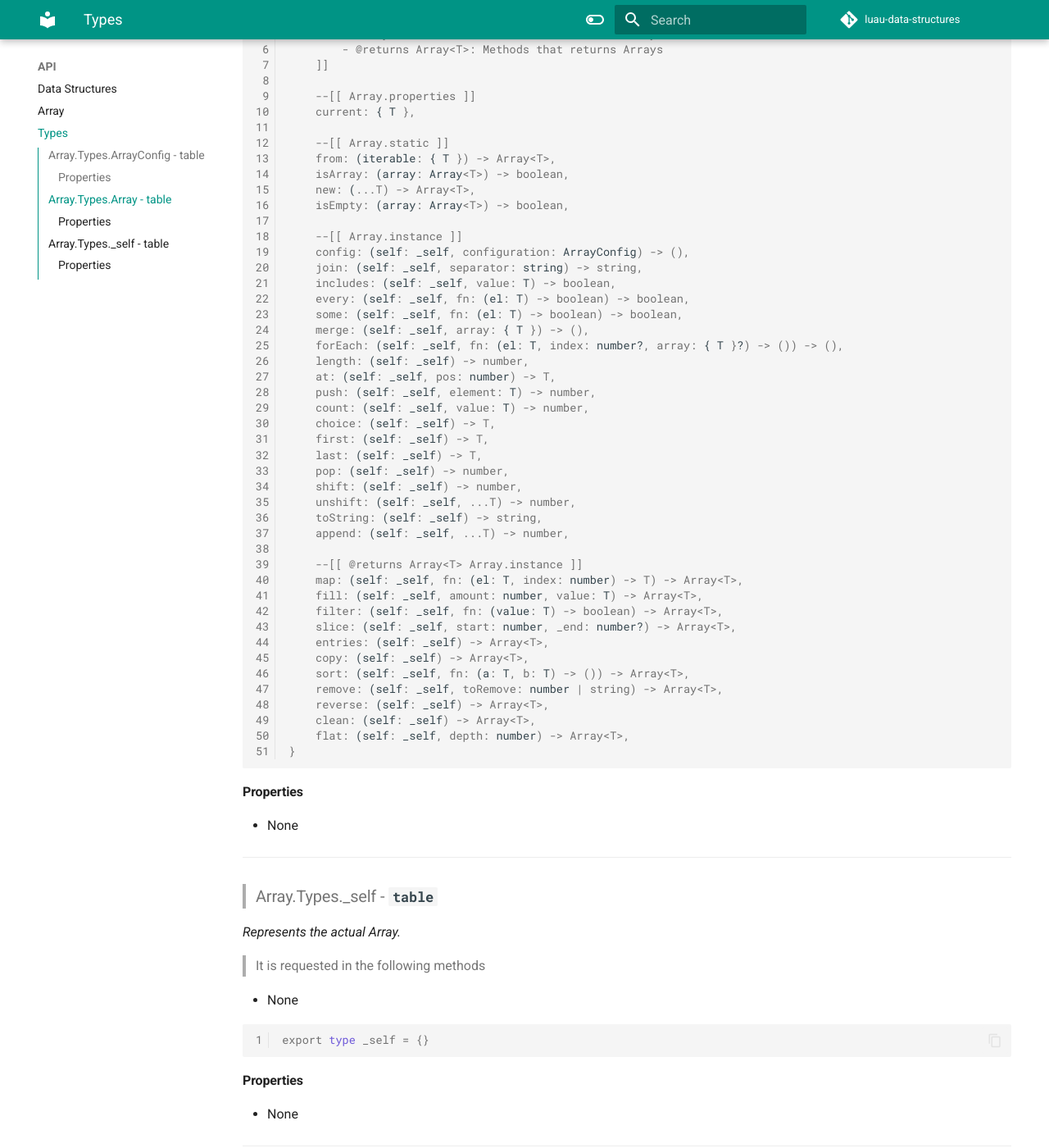
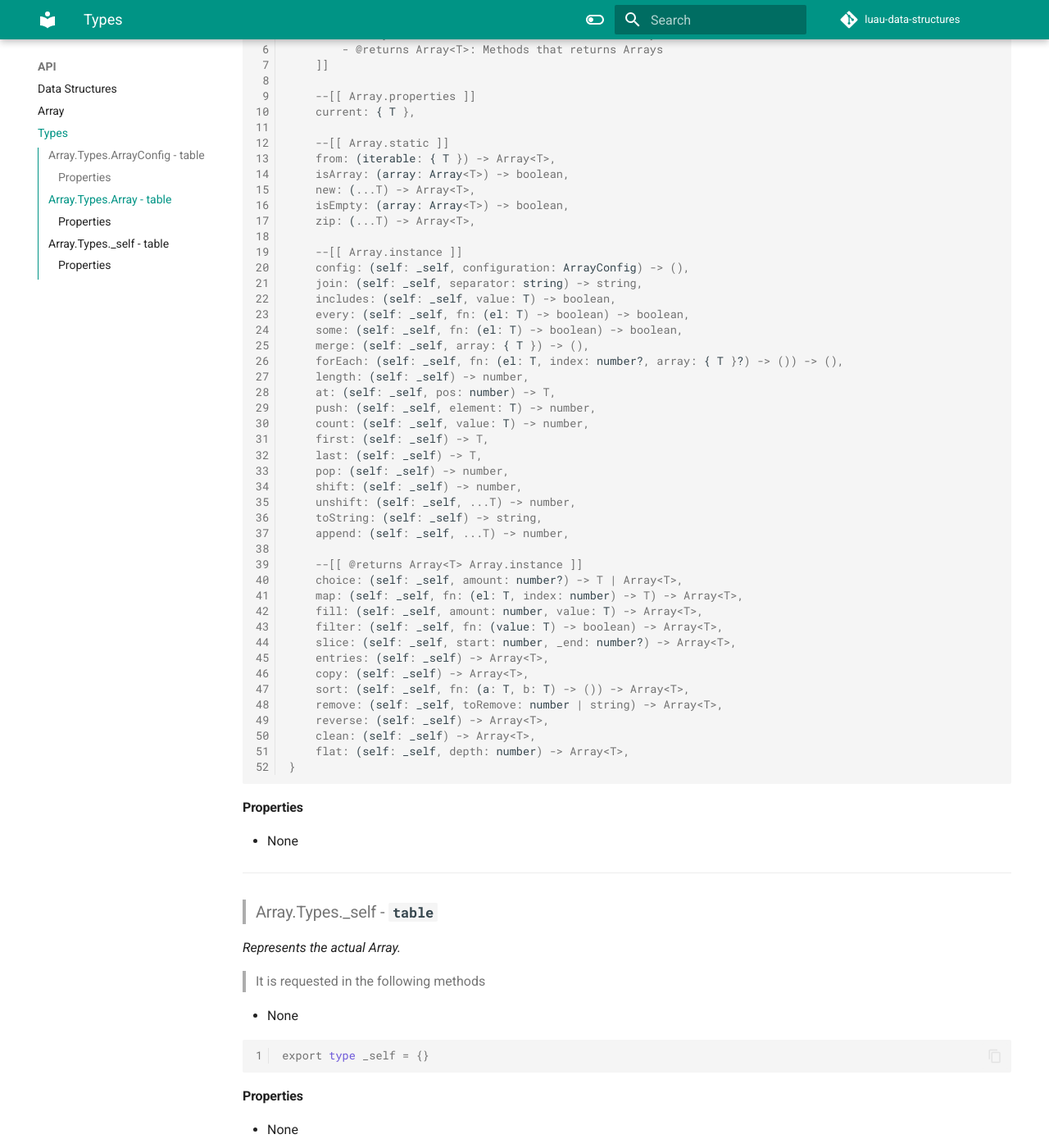
Before and after one commit to ecstatic5/luau-data-structures, an MkDocs documentation site: the page built from docs/api/types.md, in a window 1280 px wide and 1400 px high, scrolled down 869 px. Shown: the whole window at 82% size. Built offline with MkDocs 1.6.1 and Material for MkDocs 9.7.7, drawn with Linux system fonts in a browser that asks for light colours; comment, search, counter and statistics services are not loaded.

Commit message:
docs: New .zip method and type added

````diff
--- a/docs/api/types.md
+++ b/docs/api/types.md
@@ -30,7 +30,7 @@ _Represents an Array._
 
 ```lua linenums="1"
 export type Array<T> = {
-		--[[
+	--[[
 		- Array.properties: Properties of the array
 		- Array.static: Static methods of the Array class
 		- Array.instance: Instance methods of the Array class
@@ -45,6 +45,7 @@ export type Array<T> = {
 	isArray: (array: Array<T>) -> boolean,
 	new: (...T) -> Array<T>,
 	isEmpty: (array: Array<T>) -> boolean,
+	zip: (...T) -> Array<T>,
 
 	--[[ Array.instance ]]
 	config: (self: _self, configuration: ArrayConfig) -> (),
@@ -68,6 +68,7 @@ export type Array<T> = {
 	append: (self: _self, ...T) -> number,
 
 	--[[ @returns Array<T> Array.instance ]]
+	choice: (self: _self, amount: number?) -> T | Array<T>,
 	map: (self: _self, fn: (el: T, index: number) -> T) -> Array<T>,
 	fill: (self: _self, amount: number, value: T) -> Array<T>,
 	filter: (self: _self, fn: (value: T) -> boolean) -> Array<T>,
````
Also changed, not shown: other parts of docs/api/types.md (+0 -1 lines), docs/api/data-structures.md (+1 -0 lines), docs/index.md (+1 -0 lines).
